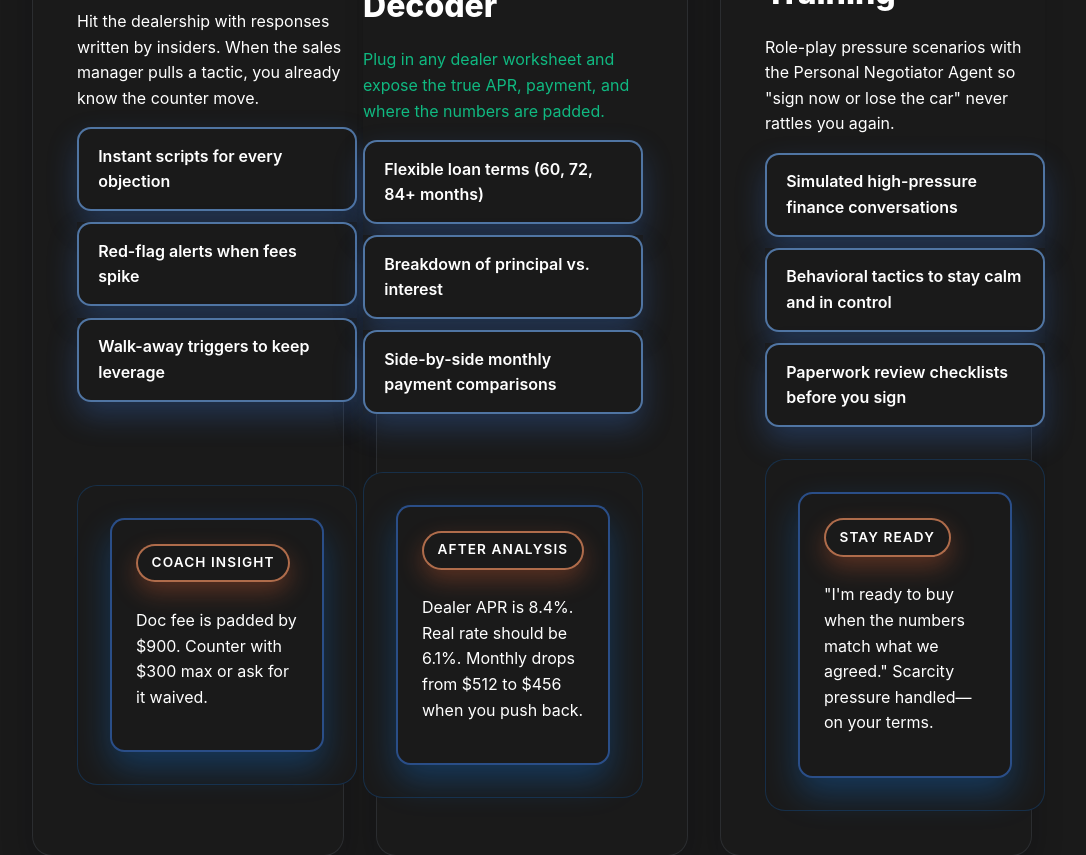
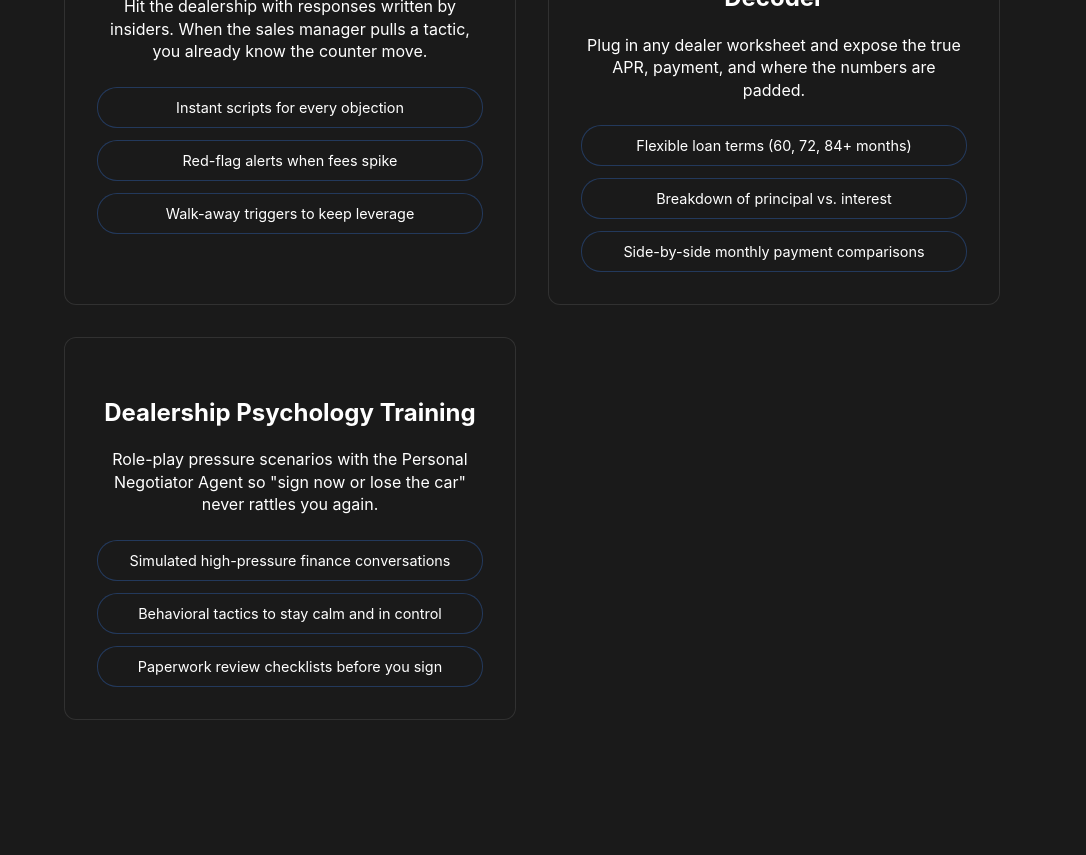
Before and after one commit to destrainer-bit/My-Car-Deal-Coach, a React (Vite) app: page / in a window 1280 px wide. Shown: the part 2300-3155 px from the top of the page, without its empty margins (82-1168 px from the left). Built offline with nearby package versions, Linux system fonts and the light colour scheme; no server answers.

Commit message:
Fix features section alignment: proper grid layout with side-by-side cards

```diff
--- a/src/pages/Onboarding.jsx
+++ b/src/pages/Onboarding.jsx
@@ -229,28 +229,63 @@ function Onboarding({ onStart }) {
         </div>
       </section>
 
-      <section className="onboarding-features" id="features">
-        {featureBlocks.map((feature) => (
-          <article className="onboarding-feature" key={feature.title}>
-            <div className="onboarding-feature-copy">
-              <h3>{feature.title}</h3>
-              <p className={feature.title === 'Payment Calculator & Rate Decoder' ? 'green-text' : ''}>{feature.description}</p>
-              <ul className="feature-points">
+      <section className="onboarding-features" id="features" style={{
+        padding: '4rem 2rem',
+        background: 'rgba(0, 0, 0, 0.1)',
+        display: 'flex',
+        justifyContent: 'center'
+      }}>
+        <div style={{
+          display: 'grid',
+          gridTemplateColumns: 'repeat(auto-fit, minmax(350px, 1fr))',
+          gap: '2rem',
+          maxWidth: '1200px',
+          width: '100%'
+        }}>
+          {featureBlocks.map((feature) => (
+            <div key={feature.title} style={{
+              background: 'rgba(255, 255, 255, 0.05)',
+              borderRadius: '12px',
+              padding: '2rem',
+              border: '1px solid rgba(255, 255, 255, 0.1)',
+              backdropFilter: 'blur(10px)'
+            }}>
+              <h3 style={{
+                fontSize: '1.5rem',
+                fontWeight: 'bold',
+                color: '#ffffff',
+                marginBottom: '1rem',
+                textAlign: 'center'
+              }}>
+                {feature.title}
+              </h3>
+              <p style={{
+                color: feature.title === 'Payment Calculator & Rate Decoder' ? '#10b981' : '#ffffff',
+                marginBottom: '1.5rem',
+                fontSize: '1rem',
+                lineHeight: '1.4',
+                textAlign: 'center'
+              }}>
+                {feature.description}
+              </p>
+              <div style={{ display: 'flex', flexDirection: 'column', gap: '0.75rem' }}>
                 {feature.points.map(point => (
-                  <li key={point}>
-                    <span className="feature-pill">{point}</span>
-                  </li>
+                  <div key={point} style={{
+                    background: 'rgba(59, 130, 246, 0.1)',
+                    border: '1px solid rgba(59, 130, 246, 0.3)',
+                    borderRadius: '20px',
+                    padding: '0.5rem 1rem',
+                    fontSize: '0.9rem',
+                    color: '#ffffff',
+                    textAlign: 'center'
+                  }}>
+                    {point}
+                  </div>
                 ))}
-              </ul>
-            </div>
-            <div className="onboarding-feature-visual">
-              <div className="onboarding-callout">
-                <span className="callout-label">{feature.callout.label}</span>
-                <p>{feature.callout.body}</p>
               </div>
             </div>
-          </article>
-        ))}
+          ))}
+        </div>
       </section>
 
       {/* Savings Calculator Section */}
```
